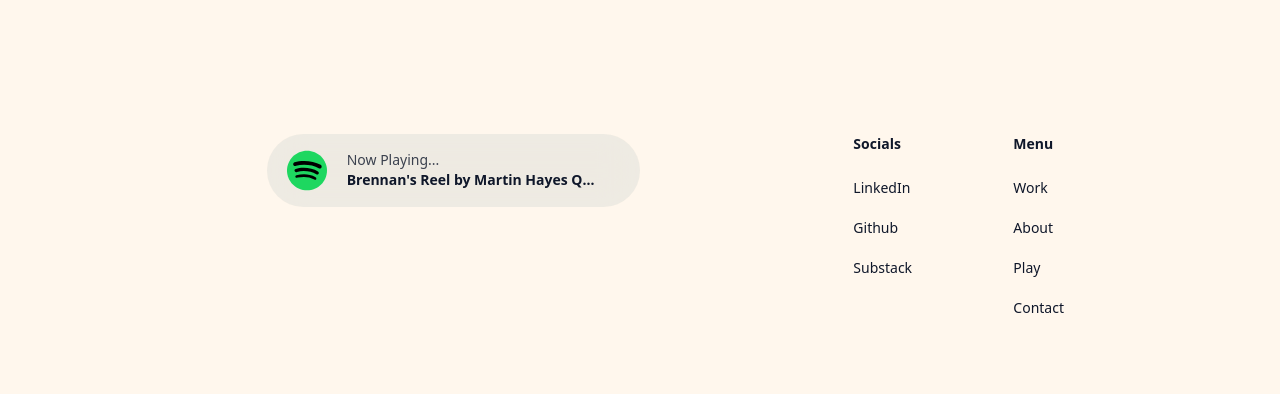
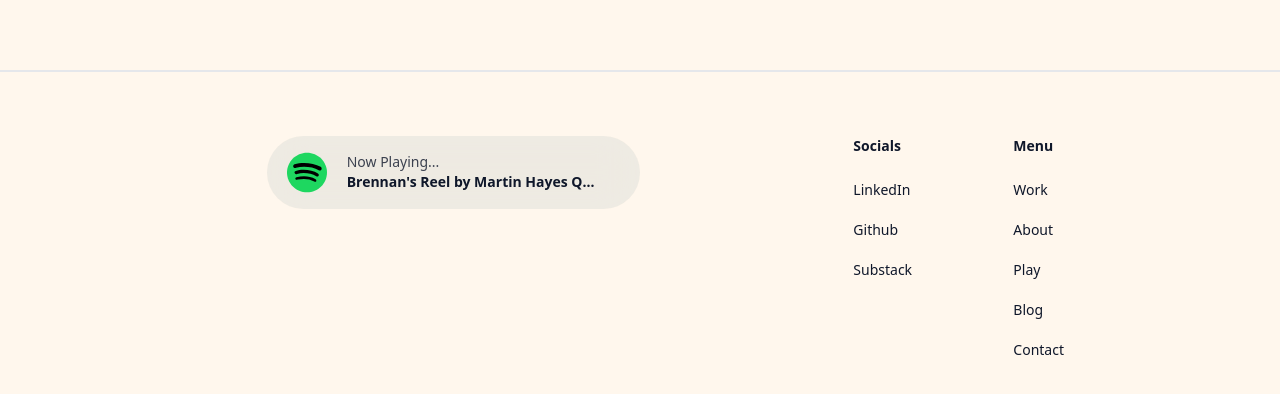
Before and after one commit to vnn8248/code-nguyen, a Next.js app: page / in a window 1280 px wide. Shown: the part 2827-3221 px from the top of the page. Built offline with nearby package versions, Linux system fonts and the light colour scheme.

Commit message:
Update styling

```diff
--- a/app/components/Footer.js
+++ b/app/components/Footer.js
@@ -4,7 +4,7 @@ import Music from './Music';
 
 const Footer = () => {
     return (
-    <footer className="grid grid-cols-24 w-full mx-auto max-w-screen-2xl relative z-20 py-16">
+        <footer className="grid grid-cols-24 w-full mx-auto max-w-screen-2xl relative z-20 py-16 border-t-2">
             <Music />
             <ul className="list social col-start-4 col-end-12 mt-10 text-sm md:col-start-17 md:col-end-20 md:mt-0">
                 <li className="font-bold mb-3.5">Socials</li>
@@ -69,6 +69,15 @@ const Footer = () => {
                 <li>
                     {' '}
                     <Link
+                        href="/blog"
+                        className="cursor-pointer no-underline m-0 px-0 py-2.5 block bg-none"
+                    >
+                        Blog
+                    </Link>
+                </li>
+                <li>
+                    {' '}
+                    <Link
                         href="/contact"
                         className="cursor-pointer no-underline m-0 px-0 py-2.5 block bg-none"
                     >
```
Lines whose indentation alone changed are shown as unchanged.
